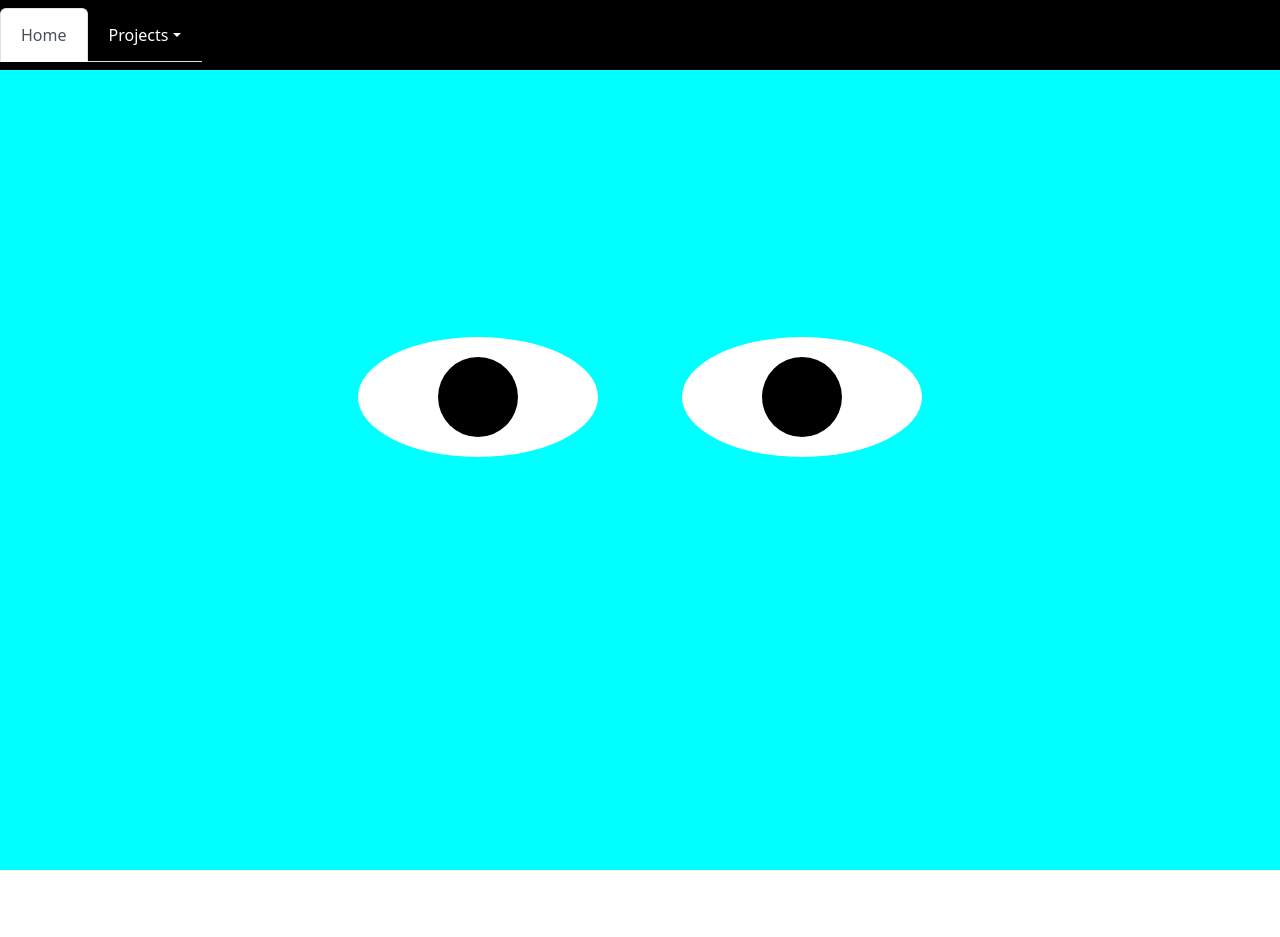
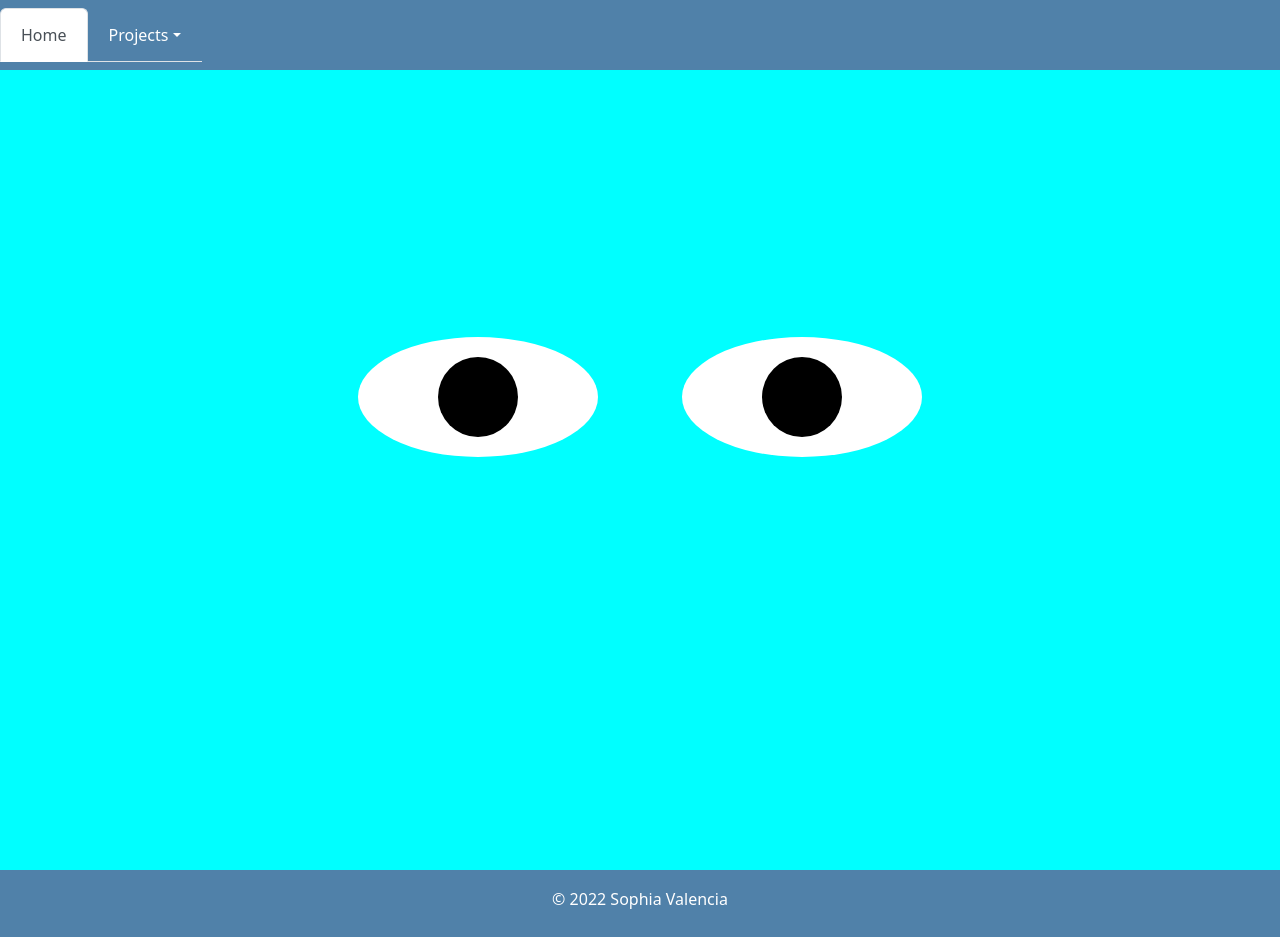
Before and after one commit to KSV18/eyes, a plain HTML site: page index.html in a window 1280 px wide. Before the commit the page ends 870 px from the top, so only its background shows below. Drawn offline with nearby package versions, Linux system fonts and the light colour scheme.

Commit message:
added footer

```diff
--- a/index.html
+++ b/index.html
@@ -16,7 +16,7 @@
 
         <!-- Navigation Bar -->
 <div >
-    <nav class="navbar" style="background-color:black;">
+    <nav class="navbar" style="background-color: #5081a9;">
     <ul class="nav nav-tabs">
       <li class="nav-item">
         <a class="nav-link active" aria-current="page" href="https://ksv18.github.io/SophiaVale/">Home</a>
@@ -43,5 +43,11 @@
             </div>
           </div>
         </div>
+
+        <!-- Footer -->
+      <div class="footer">
+      <h6>&copy; 2022 Sophia Valencia</h6>
+      </div>
+
     </body>
 </html>
--- a/styles.css
+++ b/styles.css
@@ -52,3 +52,12 @@
   transform: translate(-50%, -50%);
   border-radius: 50%;
 }
+
+
+/* Footer */
+.footer {
+  padding: 20px;
+  text-align: center;
+  background: #5081a9;
+  color:white;
+}
```
